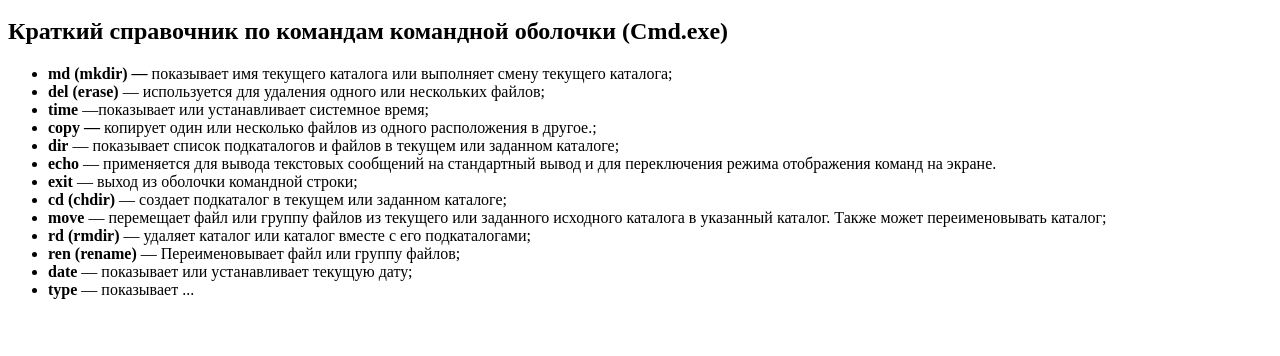
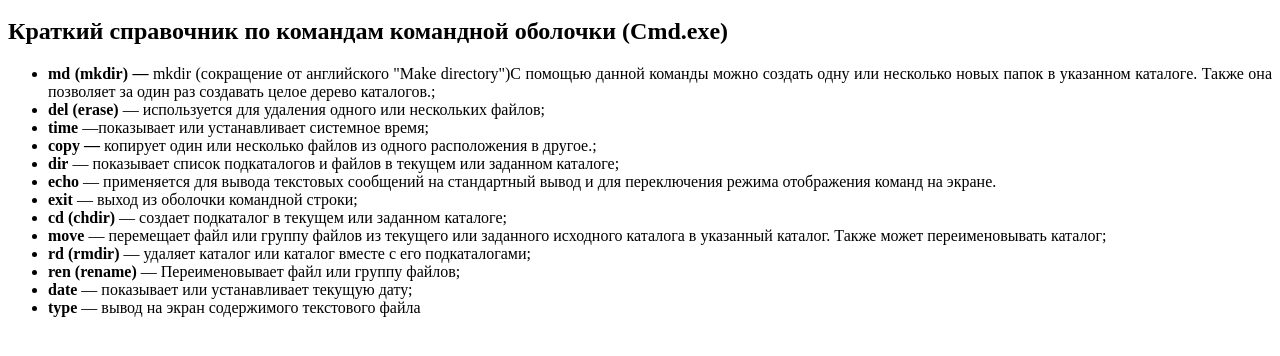
Before and after one commit to yurycash/final_work, a plain HTML site: page cmd.html in a window 1280 px wide. Shown: the part 106-462 px from the top of the page. Drawn offline with Linux system fonts and the light colour scheme.

Commit message:
first commit

```diff
--- a/cmd.html
+++ b/cmd.html
@@ -8,7 +8,7 @@
     <p><a href="index.html">Вернуться на главную</a></li><p><a href="index.html"><img src="jpg/logo.jpg" width="100" height="50" border="0"></a></p></p>
     <h2 >Краткий справочник по командам командной оболочки (Cmd.exe)</h2>
     <ul style="text-align: justify;">
-        <li><strong>md (mkdir) —</strong> показывает имя текущего каталога или выполняет смену текущего каталога;</li>
+        <li><strong>md (mkdir) —</strong> mkdir (сокращение от английского "Make directory")С помощью данной команды можно создать одну или несколько новых папок в указанном каталоге. Также она позволяет за один раз создавать целое дерево каталогов.;</li>
         <li><strong>del (erase)</strong> — используется для удаления одного или нескольких файлов;</li>
         <li><strong>time</strong> —показывает или устанавливает системное время;</li>
         <li><strong>copy —</strong> копирует один или несколько файлов из одного расположения в другое.;</li>
@@ -23,7 +23,7 @@
         <li><strong>rd (rmdir)</strong> — удаляет каталог или каталог вместе с его подкаталогами;</li>
         <li><strong>ren (rename)</strong> — Переименовывает файл или группу файлов;</li>
         <li><strong>date</strong> — показывает или устанавливает текущую дату;</li>
-        <li><strong>type</strong> — показывает ... </li>
+        <li><strong>type</strong> — вывод на экран содержимого текстового файла </li>
     </ul>
 
 </div>
```
